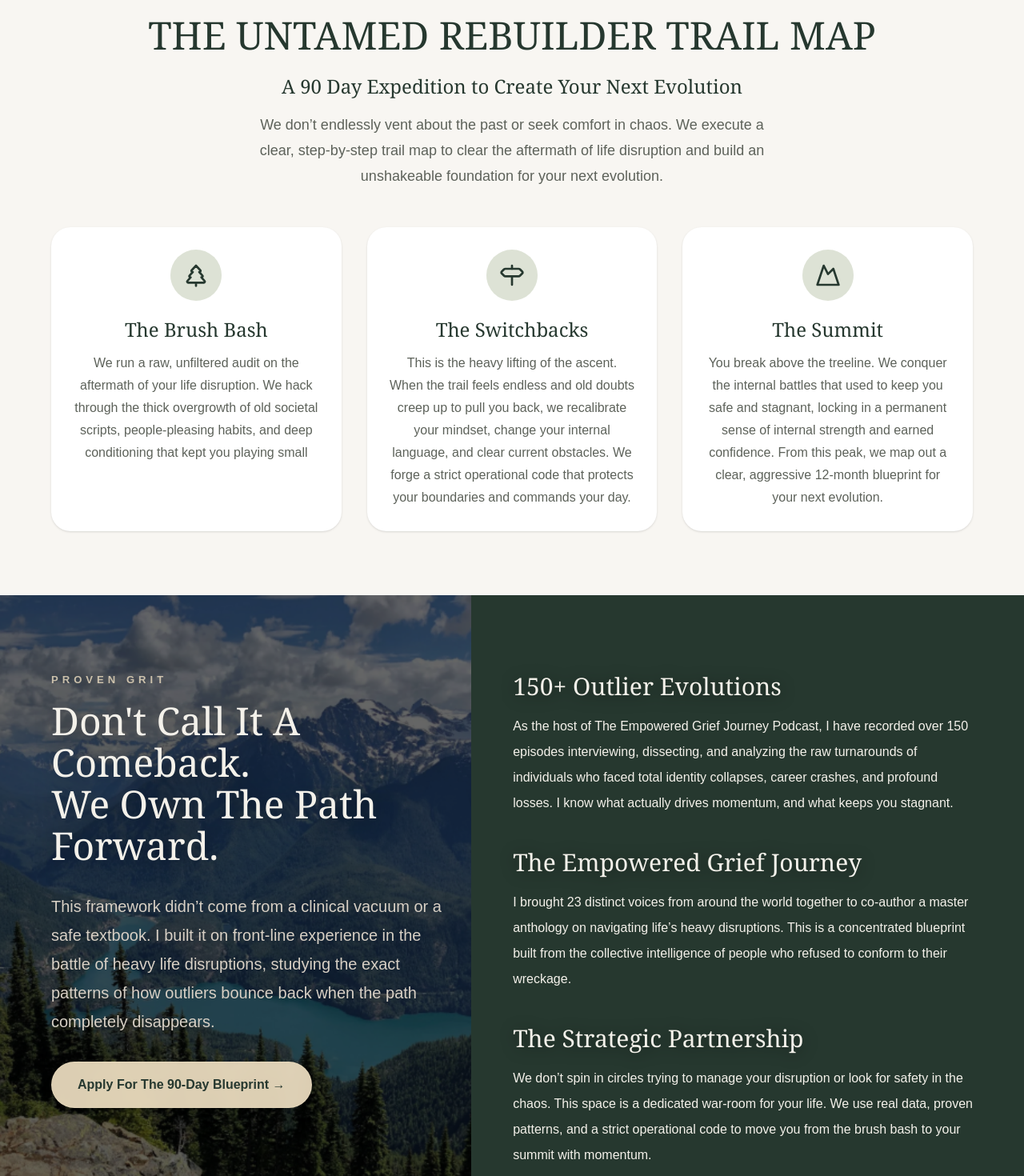
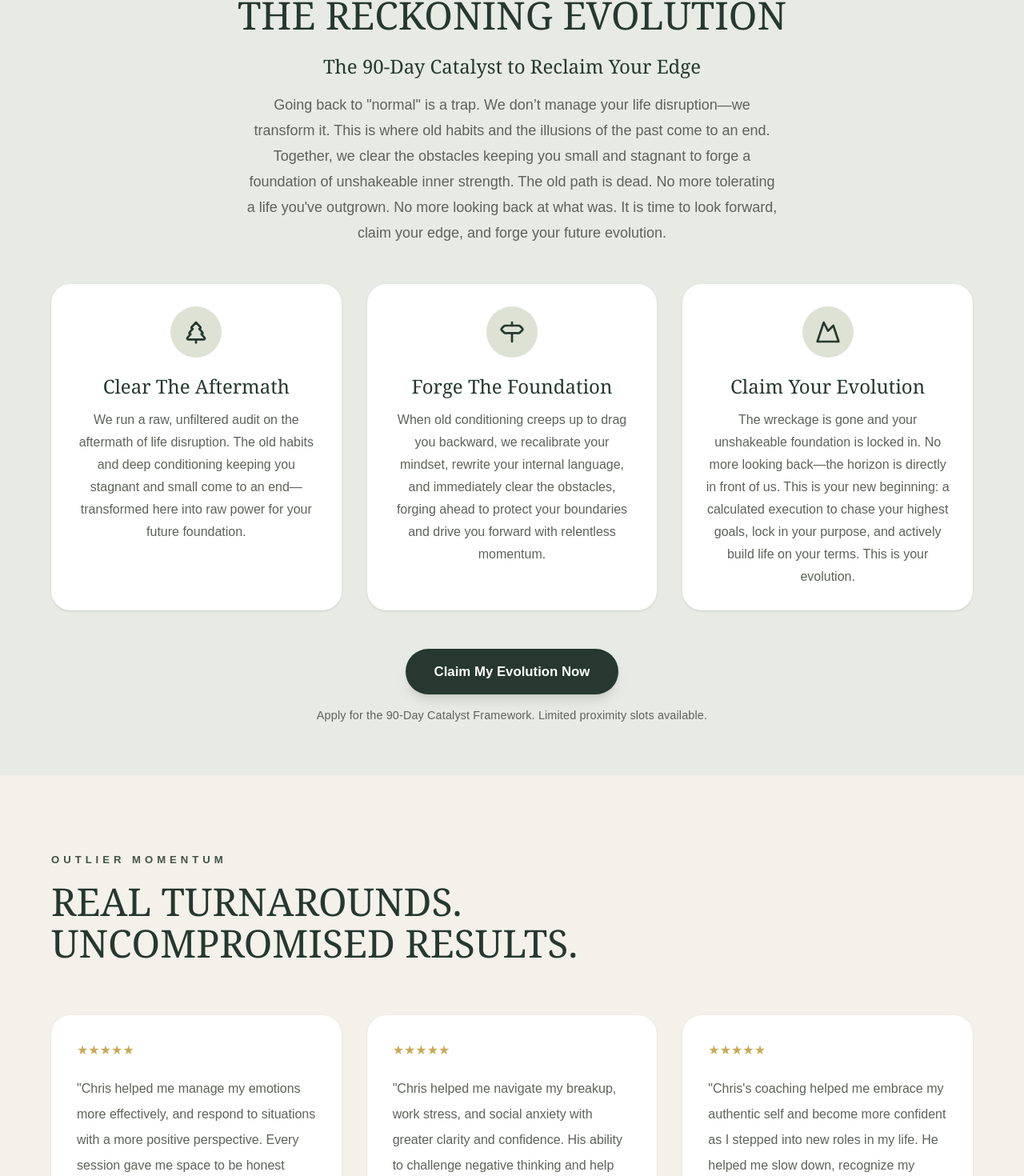
Before and after one commit to mybecomingpath/my-becoming-path, a Next.js app: page / in a window 1280 px wide. Shown: the part 1683-3153 px from the top of the page at 80% size. Built offline with nearby package versions, Linux system fonts and the light colour scheme.

Commit message:
Update page.tsx

```diff
--- a/app/page.tsx
+++ b/app/page.tsx
@@ -178,7 +178,7 @@ export default function Home() {
         active:scale-[0.97]
       "
     >
-      <span>See The Evolution Blueprint </span>
+      <span>Explore The Evolution Blueprint </span>
 
     </Link>
   </div>
@@ -186,20 +186,24 @@ export default function Home() {
   </div>
 </section>
 
-      <section className="bg-[#F8F6F2] px-7 pt-10 pb-20 md:px-16">
+      <section className="bg-[#E7EBE4] px-7 py-20 md:px-16 md:py-16">
         <div className="mx-auto max-w-7xl text-center">
-          <div className="mx-auto mb-12 h-px max-w-6xl bg-[#26382F]/10" />
+
           <h2 className="font-serif text-5xl leading-[1.15] text-[#26382F]">
 
-            THE UNTAMED REBUILDER TRAIL MAP
+            THE RECKONING EVOLUTION
           </h2>
 
           <h3 className="mt-5 text-center font-serif text-2xl text-[#26382F]">
-  A 90 Day Expedition to Create Your Next Evolution
+          The 90-Day Catalyst to Reclaim Your Edge
 </h3>
 
 <p className="mx-auto mt-4 max-w-2xl text-center text-lg leading-8 text-[#5D625A]">
-  We don’t endlessly vent about the past or seek comfort in chaos. We execute a clear, step-by-step trail map to clear the aftermath of life disruption and build an unshakeable foundation for your next evolution.
+  Going back to "normal" is a trap. We don’t manage your life disruption—we transform it.
+  This is where old habits and the illusions of the past come to an end. Together, we clear the
+  obstacles keeping you small and stagnant to forge a foundation of unshakeable inner strength.
+  The old path is dead. No more tolerating a life you've outgrown. No more looking back at what was.
+  It is time to look forward, claim your edge, and forge your future evolution.
 </p>
 
           <div className="mt-12 grid gap-8 lg:grid-cols-3">
@@ -207,10 +211,10 @@ export default function Home() {
               <div className="mx-auto mb-5 flex h-16 w-16 items-center justify-center rounded-full bg-[#DDE2D5]">
   <TreePine size={32} />
 </div>
-              <h3 className="font-serif text-2xl">The Brush Bash</h3>
+              <h3 className="font-serif text-2xl">Clear The Aftermath</h3>
               <p className="mt-3 leading-7 text-[#5D625A]">
-                We run a raw, unfiltered audit on the aftermath of your life disruption. We hack through the thick overgrowth of old societal scripts,
-                people-pleasing habits, and deep conditioning that kept you playing small
+                We run a raw, unfiltered audit on the aftermath of life disruption. The old habits and deep conditioning
+                keeping you stagnant and small come to an end—transformed here into raw power for your future foundation.
               </p>
             </div>
 
@@ -218,10 +222,9 @@ export default function Home() {
               <div className="mx-auto mb-5 flex h-16 w-16 items-center justify-center rounded-full bg-[#DDE2D5]">
   <Signpost size={32} />
 </div>
-              <h3 className="font-serif text-2xl">The Switchbacks</h3>
+              <h3 className="font-serif text-2xl">Forge The Foundation</h3>
               <p className="mt-3 leading-7 text-[#5D625A]">
-                This is the heavy lifting of the ascent. When the trail feels endless and old doubts creep up to pull you back, we recalibrate your mindset, change your internal language, and clear current obstacles.
-                We forge a strict operational code that protects your boundaries and commands your day.
+                When old conditioning creeps up to drag you backward, we recalibrate your mindset, rewrite your internal language, and immediately clear the obstacles, forging ahead to protect your boundaries and drive you forward with relentless momentum.
               </p>
             </div>
 
@@ -229,13 +232,44 @@ export default function Home() {
               <div className="mx-auto mb-5 flex h-16 w-16 items-center justify-center rounded-full bg-[#DDE2D5]">
   <Mountain size={32} />
 </div>
-              <h3 className="font-serif text-2xl">The Summit</h3>
+              <h3 className="font-serif text-2xl">Claim Your Evolution</h3>
               <p className="mt-3 leading-7 text-[#5D625A]">
-                You break above the treeline. We conquer the internal battles that used to keep you safe and stagnant, locking in a permanent sense of internal strength and earned confidence.
-                From this peak, we map out a clear, aggressive 12-month blueprint for your next evolution.
-              </p>
+The wreckage is gone and your unshakeable foundation is locked in. No more looking back—the horizon is directly in front of us. This is your new beginning: a calculated execution to chase your highest goals, lock in your purpose, and actively build life on your terms. This is your evolution.              </p>
             </div>
           </div>
+          <div className="mt-12 flex flex-col items-center text-center">
+  <Link
+    href="/contact"
+    className="
+      group
+      inline-flex items-center justify-center gap-3
+      rounded-full
+      bg-[#26382F]
+      px-9 py-4
+      text-[1.05rem] font-semibold text-white
+      shadow-lg shadow-black/10
+      transition-all duration-300 ease-out
+      hover:-translate-y-1
+      hover:bg-[#1A1A1A]
+      hover:shadow-xl hover:shadow-black/20
+      active:translate-y-0
+      active:scale-[0.97]
+      focus-visible:outline-none
+      focus-visible:ring-2
+      focus-visible:ring-[#26382F]
+      focus-visible:ring-offset-2
+      focus-visible:ring-offset-[#E7EBE4]
+    "
+  >
+    <span>Claim My Evolution Now</span>
+
+
+  </Link>
+
+  <p className="mt-4 text-[0.9rem] font-medium tracking-[0.01em] text-[#5D625A]">
+    Apply for the 90-Day Catalyst Framework. Limited proximity slots available.
+  </p>
+</div>
         </div>
       </section>
       <section className="relative overflow-hidden bg-[#26382F] text-[#F4F1EA]">
@@ -246,57 +280,7 @@ export default function Home() {
 
   <div className="absolute left-0 top-0 h-full w-[46%] bg-black/60" />
 
-  <div className="relative z-10 mx-auto grid max-w-7xl gap-14 px-7 py-24 md:px-16 lg:grid-cols-[0.9fr_1.1fr] lg:items-start">
-    <div>
-      <p className="mb-4 text-[0.82rem] font-semibold uppercase tracking-[0.38em] text-[#EFE0C3]/80">
-        PROVEN GRIT
-      </p>
 
-     <h2 className="font-serif text-5xl leading-[1.08] drop-shadow-[0_2px_12px_rgba(0,0,0,0.35)]">
-        Don't Call It A Comeback.
-        <br />
-        We Own The Path Forward.
-      </h2>
-
-      <div className="mt-8 max-w-xl">
-  <p className="text-xl leading-9 text-[#D8D0C5]">
-  This framework didn’t come from a clinical vacuum or a safe textbook. I built it on front-line experience in the battle of heavy life disruptions, studying the exact patterns of how outliers bounce back when the path completely disappears.
-</p>
-
-  <Link
-  href="/coaching"
-  className="mt-8 inline-flex rounded-full border border-[#EFE0C3]/30 bg-[#EFE0C3]/92 px-8 py-4 font-semibold text-[#26382F] shadow-xl backdrop-blur"
->
-  Apply For The 90-Day Blueprint →
-</Link>
-</div>
-    </div>
-
-    <div className="space-y-10">
-      <div className="pl-7">
-        <h3 className="font-serif text-3xl drop-shadow-[0_2px_10px_rgba(0,0,0,0.45)]">150+ Outlier Evolutions</h3>
-        <p className="mt-4 leading-8 text-[#F4F1EA]">
-          As the host of The Empowered Grief Journey Podcast, I have recorded over 150 episodes interviewing, dissecting, and analyzing the raw turnarounds of individuals who faced total identity collapses, career crashes, and profound losses. I know what actually drives momentum, and what keeps you stagnant.
-        </p>
-      </div>
-
-      <div className="pl-7">
-        <h3 className="font-serif text-3xl drop-shadow-[0_2px_10px_rgba(0,0,0,0.45)]">
-          The Empowered Grief Journey
-        </h3>
-        <p className="mt-4 leading-8 text-[#F4F1EA]">
-          I brought 23 distinct voices from around the world together to co-author a master anthology on navigating life’s heavy disruptions. This is a concentrated blueprint built from the collective intelligence of people who refused to conform to their wreckage.
-        </p>
-      </div>
-
-      <div className="pl-7">
-        <h3 className="font-serif text-3xl drop-shadow-[0_2px_10px_rgba(0,0,0,0.45)]">The Strategic Partnership</h3>
-        <p className="mt-4 leading-8 text-[#F4F1EA]">
-          We don’t spin in circles trying to manage your disruption or look for safety in the chaos. This space is a dedicated war-room for your life. We use real data, proven patterns, and a strict operational code to move you from the brush bash to your summit with momentum.
-        </p>
-      </div>
-    </div>
-  </div>
 </section>
 <section className="bg-[#F4F1EA] px-7 py-24 md:px-16">
   <div className="mx-auto max-w-7xl">
@@ -361,86 +345,8 @@ REAL TURNAROUNDS. UNCOMPROMISED RESULTS.    </h2>
 
   </div>
 </section>
-<section className="bg-[#F4F1EA] px-7 py-16 text-[#26382F] md:px-16">
-  <div className="mx-auto grid max-w-7xl gap-12 lg:grid-cols-[0.85fr_1.15fr] lg:items-start">
 
-    {/* LEFT COLUMN — PHOTO */}
-    <div>
-      <img
-        src="/chris.jpg"
-        alt="Chris Mamone"
-        className="w-full rounded-[36px] object-cover shadow-xl lg:h-[700px]"
-      />
-    </div>
 
-    {/* RIGHT COLUMN — CONTENT */}
-    <div>
-      <p className="mb-4 text-[0.82rem] font-semibold uppercase tracking-[0.38em] text-[#445146]">
-        THE NEXT ASCENT
-      </p>
-
-      <h2 className="max-w-3xl font-serif text-5xl leading-[1.08] text-[#26382F]">
-        Stop Guessing. Start Rebuilding.
-      </h2>
-
-      <p className="mt-6 max-w-3xl text-lg leading-8 text-[#5D625A]">
-        You don't need options. You need an execution strategy. This partnership is designed for
-        outliers who are ready to break out of the stagnation loop and make a massive comeback.
-      </p>
-
-      {/* PRIMARY OFFER */}
-      <div className="mt-12 rounded-[30px] border border-[#DDE2D5] bg-white p-8 shadow-sm ring-2 ring-[#DDE2D5]">
-        <p className="mb-4 text-[0.75rem] font-semibold uppercase tracking-[0.28em] text-[#445146]">
-          THE 90-DAY REBUILDING FRAMEWORK
-        </p>
-
-        <h3 className="font-serif text-3xl text-[#26382F]">
-          1:1 Strategic Partnership for Outliers
-        </h3>
-
-        <p className="mt-2 font-semibold text-[#445146]">
-          Personalized support to create your next evolution.
-        </p>
-
-        <p className="mt-6 leading-8 text-[#5D625A]">
-          A rigorous, 3-phase rebuilding container to clear the aftermath of
-          life disruption, break past conditioning, and establish an
-          unshakable foundation. No fluff. Just alignment and forward momentum.
-        </p>
-
-        <Link
-          href="/book"
-          className="mt-8 inline-flex rounded-full bg-[#26382F] px-7 py-4 font-semibold text-white shadow-md transition hover:opacity-90"
-        >
-          I'M READY TO REBUILD →
-        </Link>
-      </div>
-    </div>
-  </div>
-</section>
-<section className="bg-[#26382F] px-7 py-18 text-[#F4F1EA] md:px-16">
-  <div className="mx-auto max-w-4xl text-center">
-    <p className="mb-4 text-[0.82rem] font-semibold uppercase tracking-[0.38em] text-[#EFE0C3]/80">
-THE EXPEDITION BEGINS NOW    </p>
-
-    <h2 className="font-serif text-5xl leading-[1.08] md:text-6xl">
-      STOP GUESSING.
-      <br />
-      START REBUILDING.
-    </h2>
-
-    <p className="mx-auto mt-7 max-w-3xl text-lg leading-8 text-[#D8D0C5]">
-      The trail ahead requires a clear blueprint, not endless wheel-spinning. If you are a self-reliant outlier done with playing small in the aftermath of a major life disruption, it is time to map your next evolution.
-    </p>
-
-    <Link
-  href="/book"
-  className="mt-10 inline-flex rounded-full border border-[#EFE0C3]/30 bg-[#EFE0C3] px-9 py-4 font-semibold text-[#26382F]"
->
-  I'm Ready to Rebuild
-</Link>
-  </div>
-</section>
 <footer className="bg-[#1f2f28] px-7 py-10 text-[#F4F1EA] md:px-16">
   <div className="mx-auto max-w-7xl text-center">
 
@@ -477,10 +383,8 @@ THE EXPEDITION BEGINS NOW    </p>
       <a href="#">TikTok</a>
       <a href="#">Substack</a>
     </div>
-
   </div>
 </footer>
-
-</main>
+  </main>
 );
 }
```
